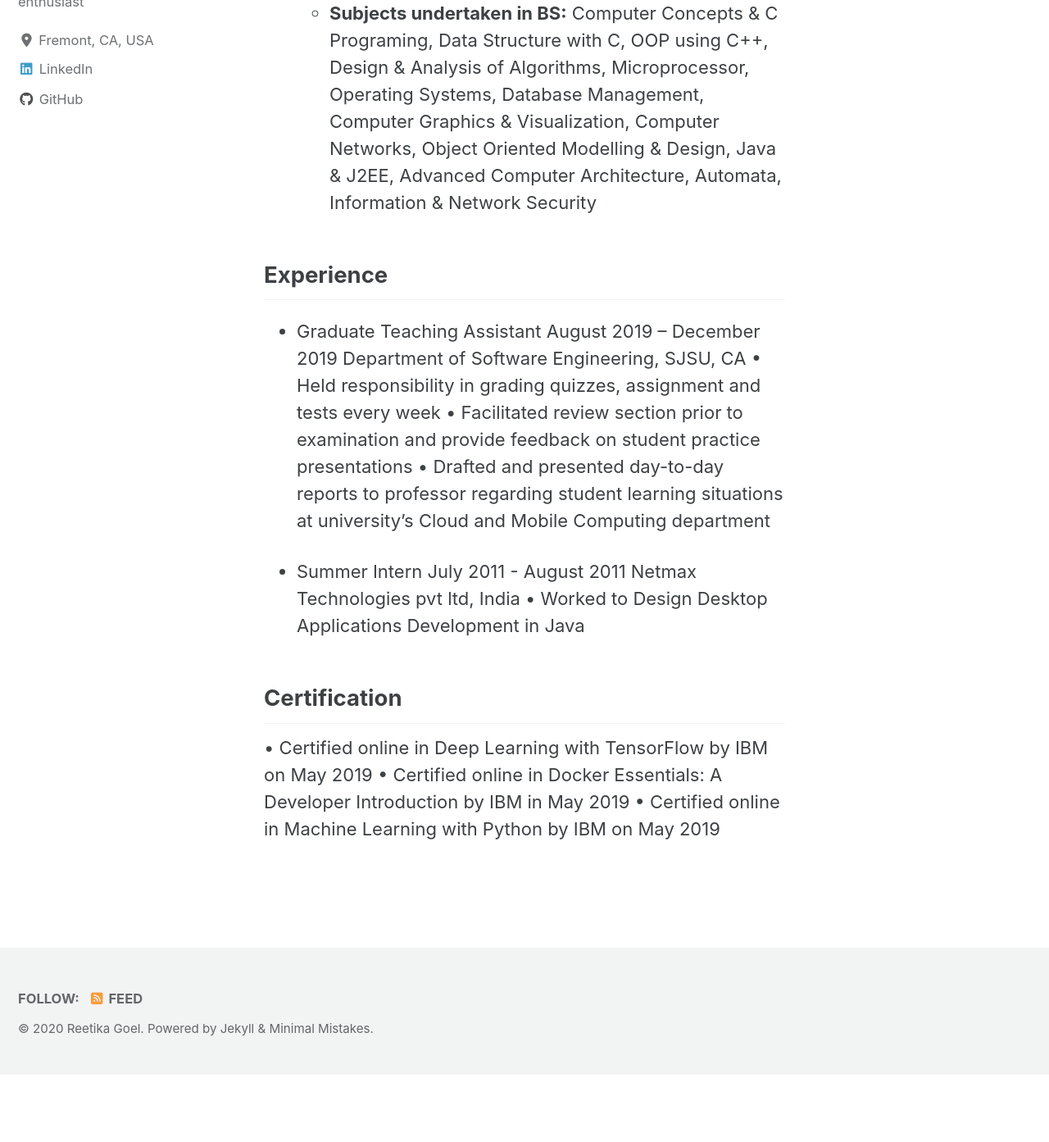
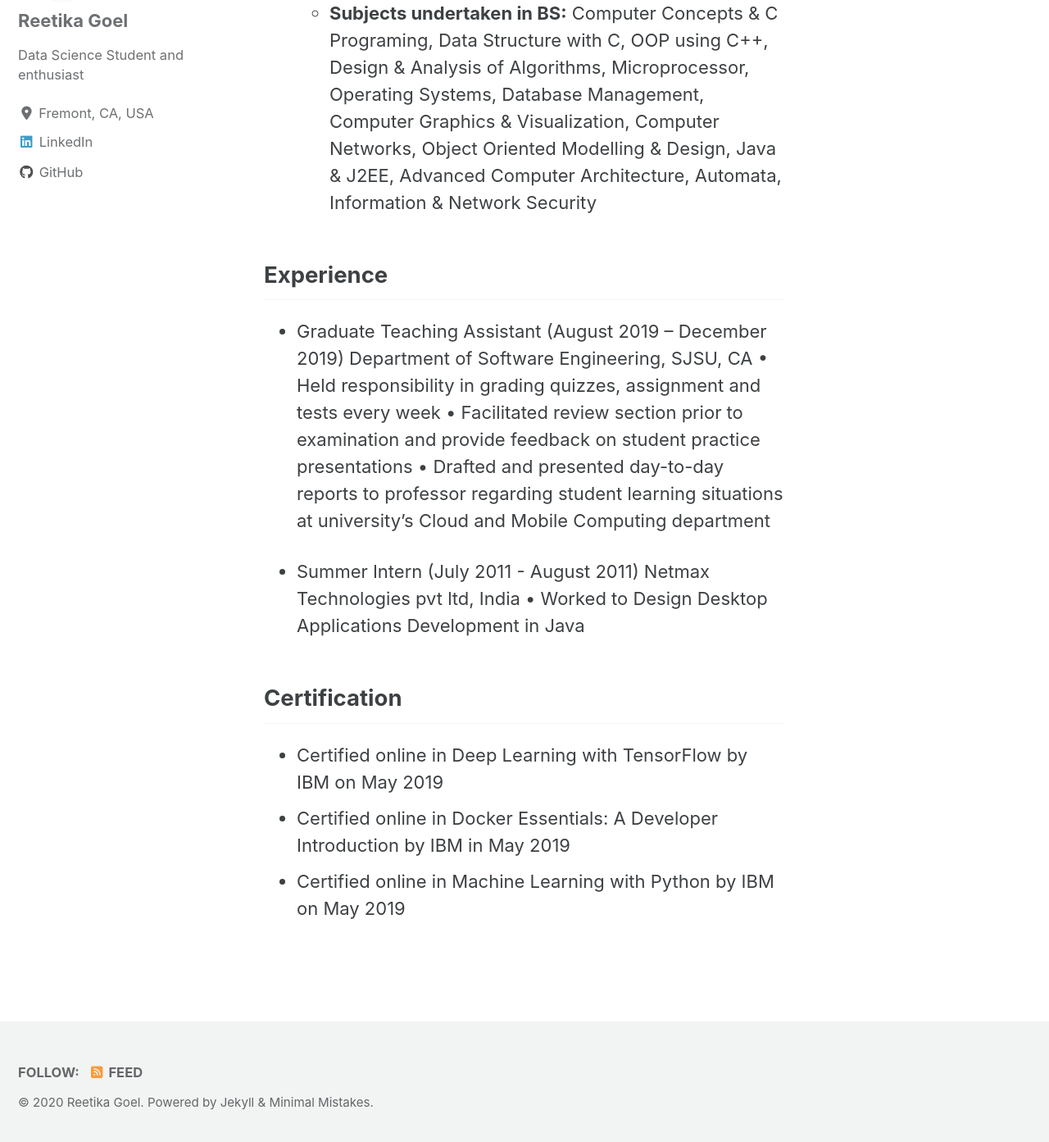
Before and after one commit to reetika-goel/reetika-goel.github.io, a Jekyll site: the page built from _pages/about.md, in a window 1280 px wide and 1400 px high, scrolled down 2739 px. Shown: the top 1393 px of the window at 82% size. Built offline with Jekyll 4.4.1, drawn with Linux system fonts in a browser that asks for light colours; cached includes are drawn as plain includes; nearby versions of some CDN libraries; before the commit the page ends 4050 px from its top, so only the background shows below that.

```diff
--- a/_pages/about.md
+++ b/_pages/about.md
@@ -35,17 +35,17 @@ Enjoy writing code, debug the error and do happy dance when it finally works. Wh
   * **Subjects undertaken in BS:** Computer Concepts & C Programing, Data Structure with C, OOP using C++, Design & Analysis         of Algorithms, Microprocessor, Operating Systems, Database Management, Computer Graphics & Visualization, Computer             Networks, Object Oriented Modelling & Design, Java & J2EE, Advanced Computer Architecture, Automata, Information &             Network Security
 
 ## Experience
-* Graduate Teaching Assistant					                                                            August 2019 – December 2019
+* Graduate Teaching Assistant (August 2019 – December 2019)
   Department of Software Engineering, SJSU, CA
   • Held responsibility in grading quizzes, assignment and tests every week
   •	Facilitated review section prior to examination and provide feedback on student practice presentations
   •	Drafted and presented day-to-day reports to professor regarding student learning situations at university’s Cloud and Mobile Computing department
 
-* Summer Intern                                                                                       July 2011 - August 2011
+* Summer Intern (July 2011 - August 2011)
   Netmax Technologies pvt ltd, India
   • Worked to Design Desktop Applications Development in Java
 
 ## Certification
-•	Certified online in Deep Learning with TensorFlow by IBM on May 2019
-•	Certified online in Docker Essentials: A Developer Introduction by IBM in May 2019
-•	Certified online in Machine Learning with Python by IBM on May 2019
+*	Certified online in Deep Learning with TensorFlow by IBM on May 2019
+*	Certified online in Docker Essentials: A Developer Introduction by IBM in May 2019
+*	Certified online in Machine Learning with Python by IBM on May 2019
```
